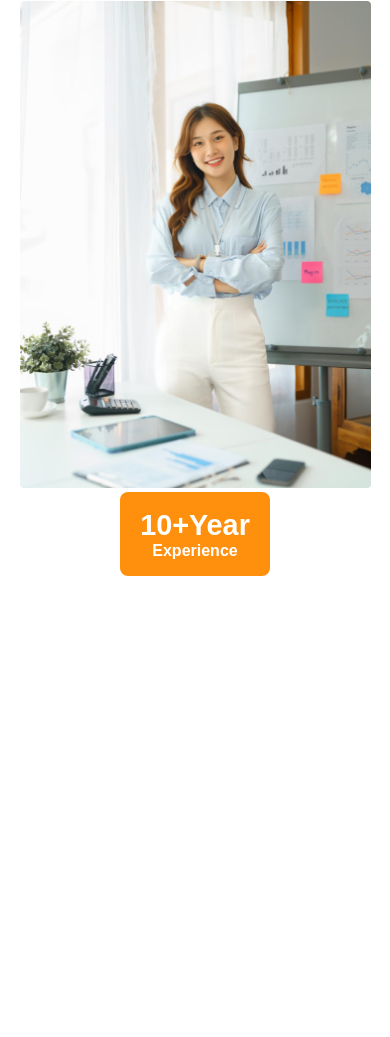
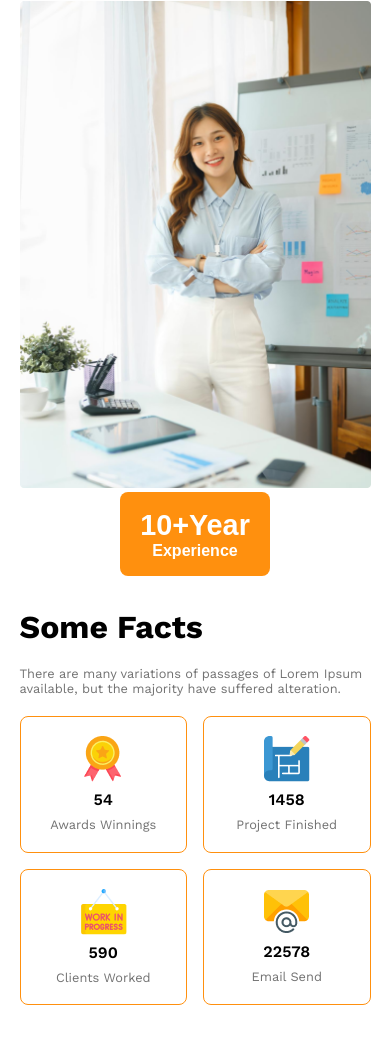
Before and after one commit to MahmudaJahan99/G3-Architects, a plain HTML site: page index.html in a window 390 px wide. Shown: the part 2120-3157 px from the top of the page. Before the commit the page ends 2696 px from the top, so only its background shows below. Drawn offline with nearby package versions, Linux system fonts and the light colour scheme.

Commit message:
facts section added and made responsive

```diff
--- a/index.html
+++ b/index.html
@@ -57,9 +57,9 @@
 
     <!---------- MAIN SECTION ---------->
     <main>
-      <article class="container">
+      <article>
         <!---------- Features Section Start ---------->
-        <section id="features-heading" class="d-flex m-5">
+        <section id="features-heading" class="container d-flex m-5">
           <div class="img-container">
             <img src="images/team1.png" alt="Team images" />
             <img src="images/team2.png" alt="Team images" />
@@ -82,7 +82,7 @@
             </div>
           </div>
         </section>
-        <section id="features">
+        <section id="features" class="container m-5">
           <div class="features-cards-container d-flex flex-col-center">
             <div class="features-content d-flex flex-col-center">
               <div class="features-desc d-flex flex-col-center">
@@ -141,6 +141,39 @@
           </div>
         </section>
         <!---------- Features Section End ---------->
+
+         <!---------- Facts Start ---------->
+         <section id="facts" class="container d-flex flex-col-center m-5">
+          <div class="facts-desc d-flex flex-col-center">
+            <h2 class="title">Some Facts</h2>
+            <p class="para">
+              There are many variations of passages of Lorem Ipsum available, but the majority have suffered alteration.
+            </p>
+          </div>
+          <div class="facts-cards">
+            <div class="card-item d-flex flex-col-center">
+              <img src="images/icons/ribon.png" alt="Awards images">
+              <h4 class="subtitle">54</h4>
+              <p class="para">Awards Winnings</p>
+            </div>
+            <div class="card-item d-flex flex-col-center">
+              <img src="images/icons/projects.png" alt="">
+              <h4 class="subtitle">1458</h4>
+              <p class="para">Project Finished</p>
+            </div>
+            <div class="card-item d-flex flex-col-center">
+              <img src="images/icons/customers.png" alt="">
+              <h4 class="subtitle">590</h4>
+              <p class="para">Clients Worked</p>
+            </div>
+            <div class="card-item d-flex flex-col-center">
+              <img src="images/icons/email.png" alt="">
+              <h4 class="subtitle">22578</h4>
+              <p class="para">Email Send</p>
+            </div>
+          </div>
+         </section>
+         <!---------- Facts End ---------->
       </article>
     </main>
     <footer></footer>
--- a/styles/responsive.css
+++ b/styles/responsive.css
@@ -111,6 +111,22 @@
     #features .btn-container h6 {
         font-size: 1.8rem;
     }
+
+    /*========== Facts ==========*/
+    #facts .facts-desc {
+        width: 100%;
+    }
+
+    #facts .facts-cards {
+        grid-template-columns: repeat(2, 1fr);
+        gap: 1rem;
+    }
+
+    #facts .card-item {
+        padding: 1.2rem;
+        gap: 0.5rem;
+        text-align: center;
+    }
 }
 
 /* Small devices (landscape phones, 576px and up) */
@@ -200,6 +216,23 @@
         padding: 1.5rem;
     }
 
+    /*========== Facts ==========*/
+    #facts .facts-desc {
+        align-items: flex-start;
+        width: 80%;
+    }
+
+    #facts .facts-cards {
+        grid-template-columns: repeat(4, 1fr);
+        gap: 1.5rem;
+    }
+
+    #facts .card-item {
+        padding: 1rem;
+        gap: 1rem;
+        text-align: center;
+    }
+
 }
 
 /* Large devices (desktops, 992px and up) */
@@ -217,6 +250,19 @@
     /*==== Cards =====*/
     .features-cards .card-item {
         padding: 1.5rem;
+    }
+
+    /*========== Facts ==========*/
+    #facts .facts-desc {
+        width: 80%;
+    }
+
+    #facts .facts-cards {
+        gap: 3rem;
+    }
+
+    #facts .card-item {
+        padding: 1.05rem;
     }
 }
 
@@ -268,4 +314,9 @@
         font-size: 2.2rem;
         font-weight: 700;
     }
+
+    /*========== Facts ==========*/
+    #facts .card-item {
+        padding: 2rem;
+    }
 }
--- a/styles/style.css
+++ b/styles/style.css
@@ -196,3 +196,28 @@ header {
 #features .btn-container h6 {
     font-size: 2rem;
 }
+
+
+/*========== Facts ==========*/
+#facts {
+    align-items: normal;
+}
+
+#facts .facts-desc {
+    align-items: flex-start;
+    width: 50%;
+}
+
+#facts .facts-cards {
+    display: grid;
+    grid-template-columns: repeat(4, 1fr);
+    gap: 7.5rem;
+}
+
+#facts .card-item {
+    text-align: center;
+    padding: 2.5rem;
+    gap: 0.8rem;
+    border: 1px solid rgb(255, 144, 14);
+    border-radius: 8px;
+}
```
